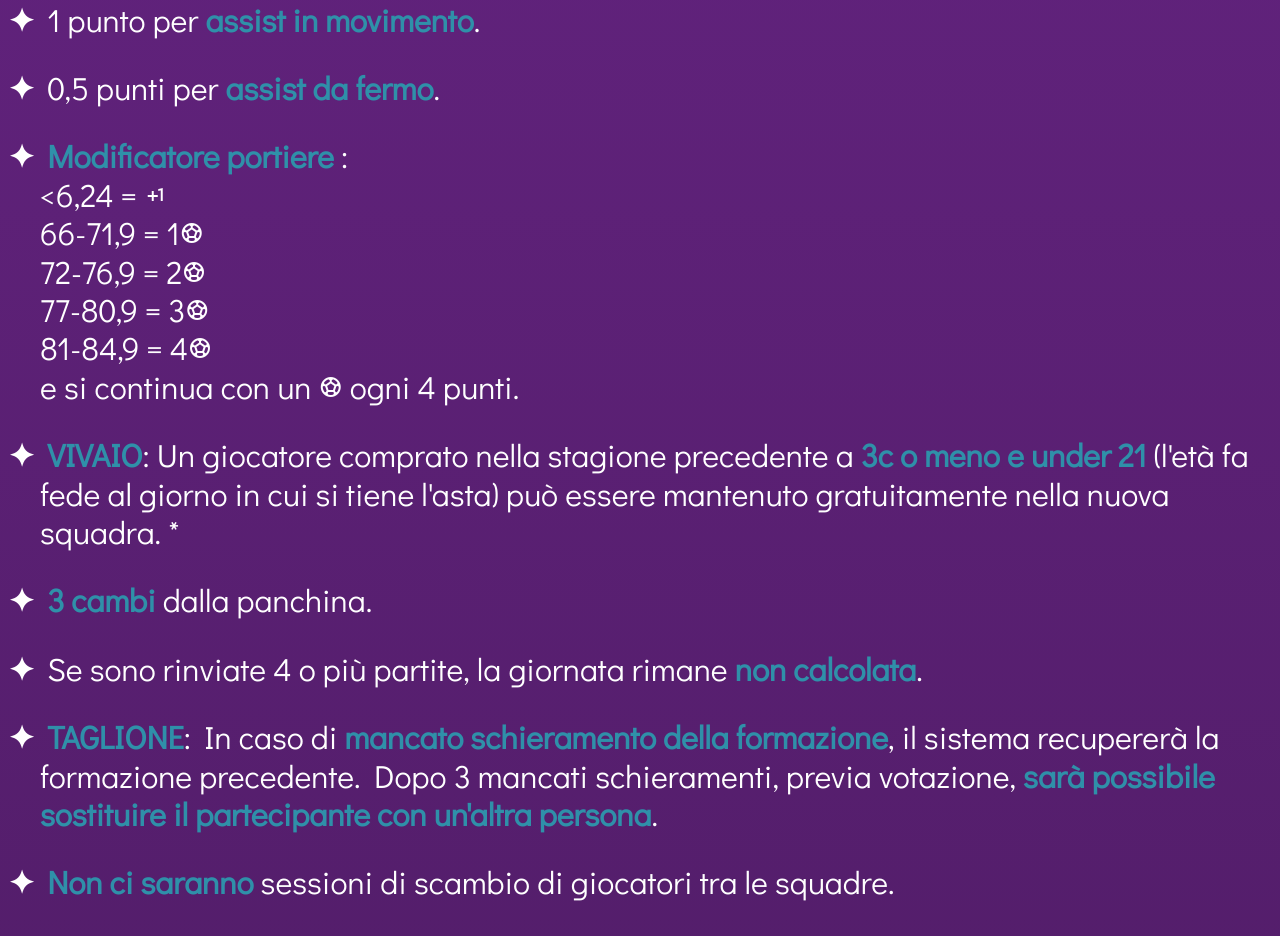
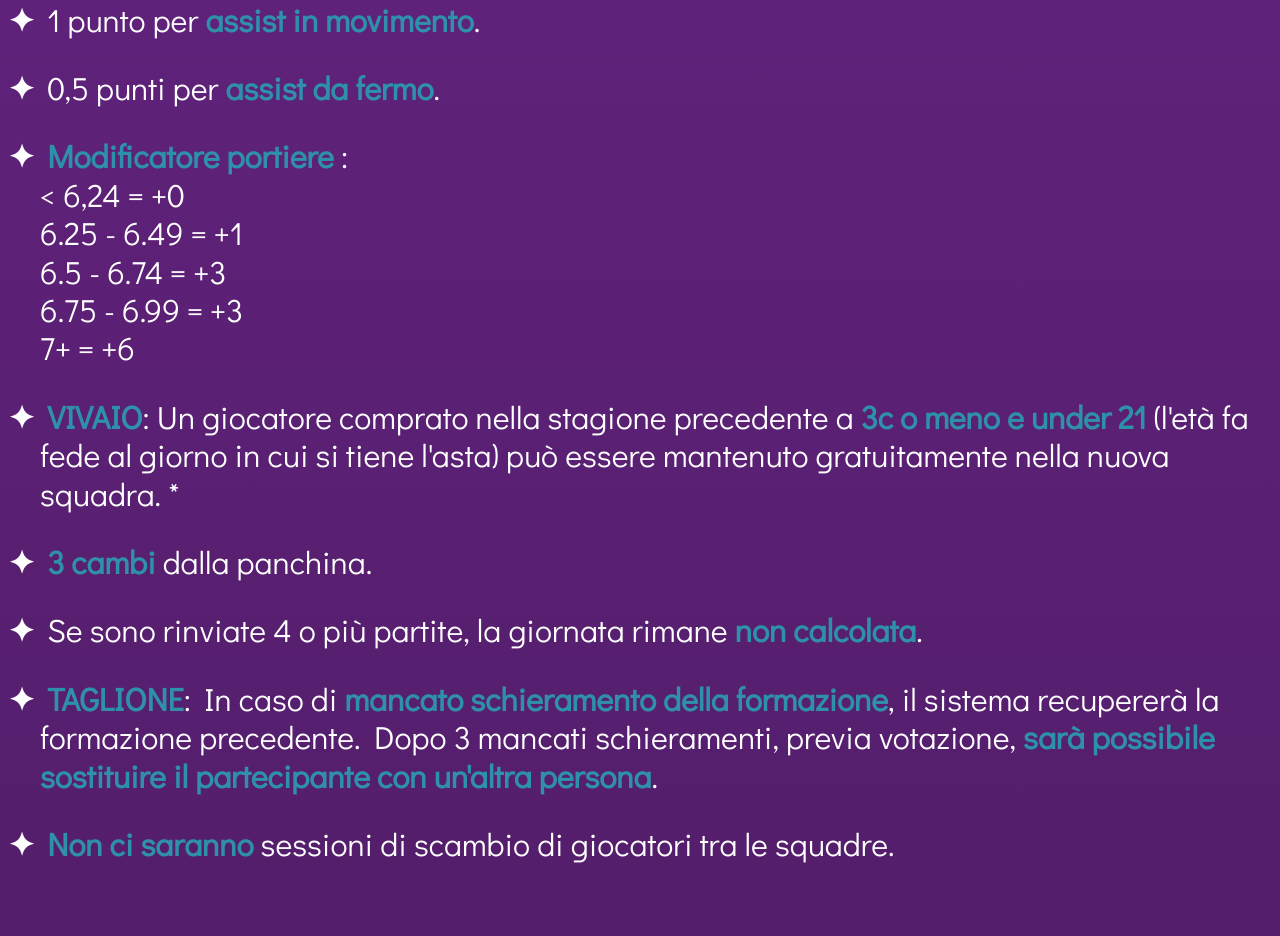
Before and after one commit to AngPan/fantaperla, a plain HTML site: page index.html in a window 1280 px wide. Shown: the part 1390-2326 px from the top of the page. Drawn offline with nearby package versions, Linux system fonts and the light colour scheme; files whose address does not match are found by name.

Commit message:
aggiornato modificatore portiere

```diff
--- a/index.html
+++ b/index.html
@@ -83,12 +83,11 @@
                         </li>
                         <li class="simple_text">
                             <b style="color: #2f90a9;">Modificatore portiere</b> :
-                            <br><6,24 = <i class="material-icons">plus_one</i><br>
-                            66-71,9 = 1<i class="material-icons">sports_soccer</i><br>
-                            72-76,9 = 2<i class="material-icons">sports_soccer</i><br>
-                            77-80,9 = 3<i class="material-icons">sports_soccer</i><br>
-                            81-84,9 = 4<i class="material-icons">sports_soccer</i><br>
-                            e si continua con un <i class="material-icons">sports_soccer</i> ogni 4 punti.
+                            <br>< 6,24 = +0<br>
+                            6.25 - 6.49 = +1<br>
+                            6.5 - 6.74 = +3<br>
+                            6.75 - 6.99 = +3<br>
+                            7+ = +6<br>
                         </li>
                         <li class="simple_text">
                             <b style="color: #2f90a9;">VIVAIO</b>: Un giocatore comprato nella stagione precedente a <b style="color: #2f90a9;">3c o meno e under 21</b> (l'età fa fede al giorno in cui si tiene
```
